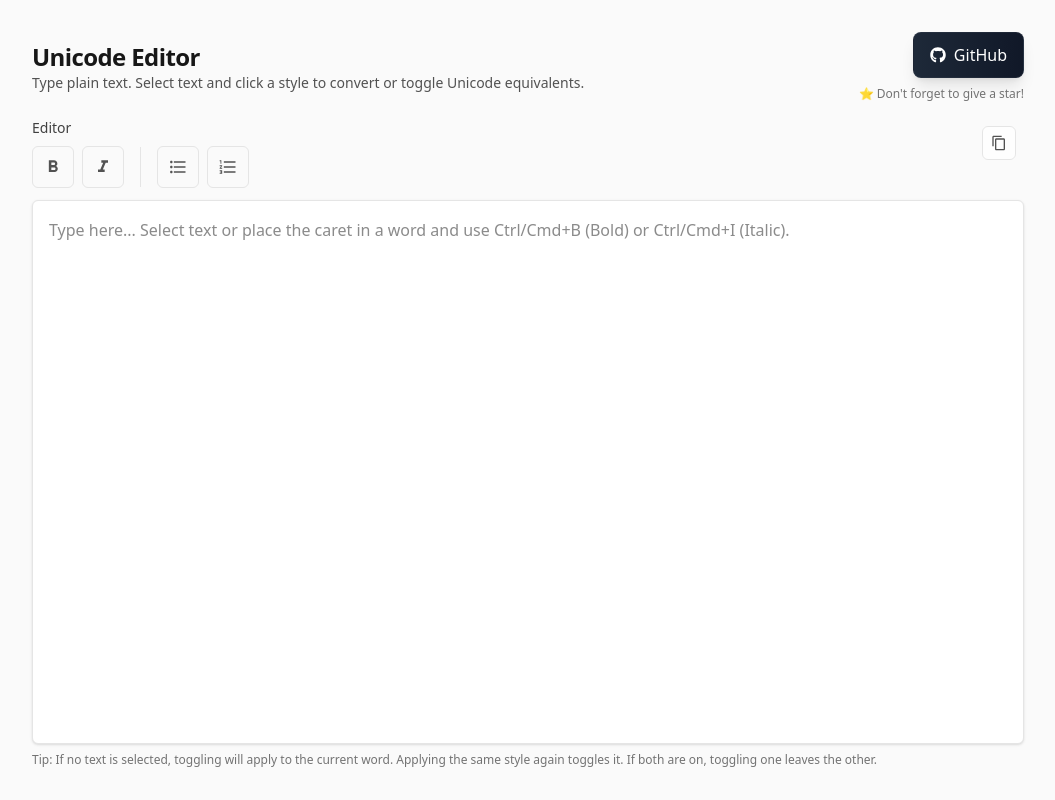
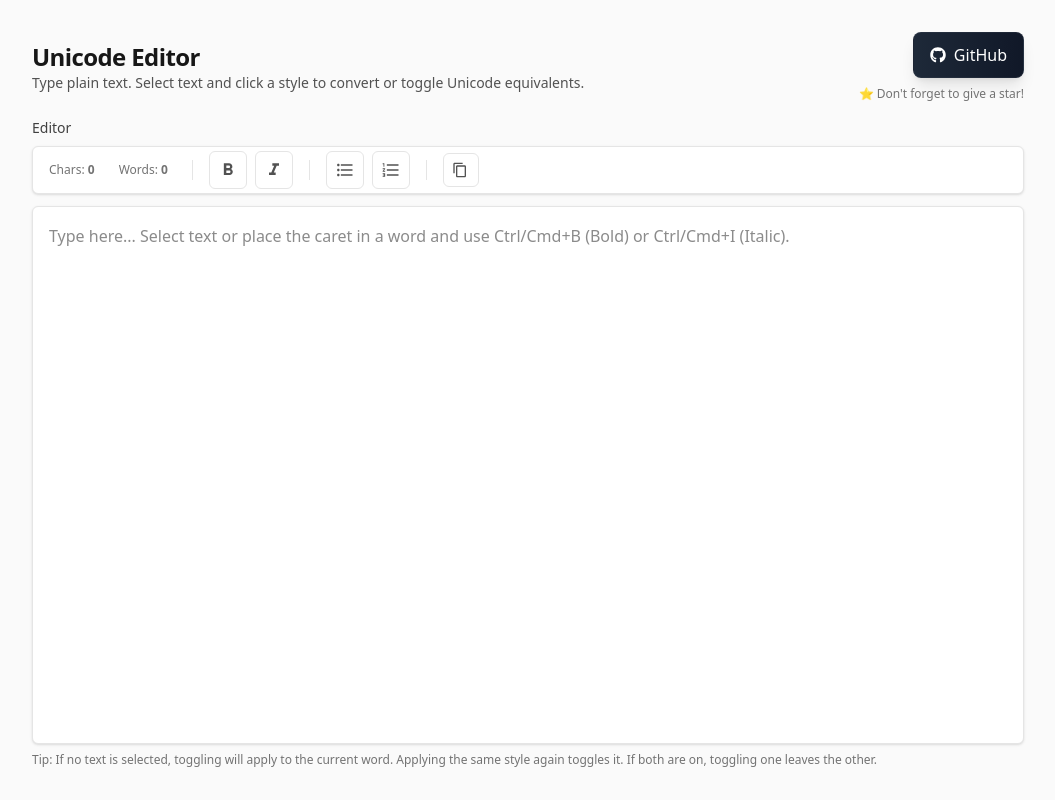
Before and after one commit to SpunkyAmigo/unicode-editor, a React (Vite) app: page / in a window 1280 px wide. Shown: the whole page, without its empty margins (112-1167 px from the left). Built offline with nearby package versions, Linux system fonts and the light colour scheme.

Commit message:
char and word count + improved toolbar layout

```diff
--- a/src/App.jsx
+++ b/src/App.jsx
@@ -497,6 +497,10 @@ export default function UnicodeEditor() {
     textareaRef.current?.focus();
   }
 
+  // Character and word count logic
+  const characterCount = value.length;
+  const wordCount = value.trim() === "" ? 0 : value.trim().split(/\s+/).length;
+
   return (
     <div className="min-h-screen w-full bg-neutral-50 text-neutral-900 flex flex-col">
       <div className="flex-1 mx-auto max-w-5xl px-4 py-8 w-full flex flex-col">
@@ -524,43 +528,34 @@ export default function UnicodeEditor() {
           <div className="flex items-center justify-between mb-2">
             <label className="text-sm font-medium text-neutral-700">Editor</label>
           </div>
-
-          {/* Copy button positioned on top right of editor */}
-          <button
-            onClick={handleCopy}
-            className="absolute top-2 right-2 z-10 rounded-md p-2 text-neutral-600 hover:bg-neutral-100 hover:text-neutral-800 transition-colors bg-white/80 backdrop-blur-sm border border-neutral-200"
-            title="Copy Unicode"
-          >
-            {copySuccess ? (
-              <MdCheck className="w-4 h-4 text-green-600" />
-            ) : (
-              <MdContentCopy className="w-4 h-4" />
-            )}
-          </button>
-
-          {/* Style buttons above editor */}
-          <div className="flex gap-2 mb-3">
+          {/* Toolbar: compact, neat, all controls in one row */}
+          <div className="mb-3 flex items-center gap-2 px-2 py-1 rounded-md bg-white border border-neutral-200 shadow-sm">
+            {/* Character and word count */}
+            <span className="text-xs text-neutral-500 px-2">Chars: <strong>{characterCount}</strong></span>
+            <span className="text-xs text-neutral-500 px-2">Words: <strong>{wordCount}</strong></span>
+            {/* Separator */}
+            <span className="mx-2 h-5 w-px bg-neutral-200" />
+            {/* Style buttons */}
             <button
               onClick={() => handleStyleClick("bold")}
-              className="rounded-md p-2.5 text-neutral-600 hover:bg-neutral-100 hover:text-neutral-800 transition-colors border border-neutral-200 hover:border-neutral-300"
+              className="rounded-md p-2 text-neutral-600 hover:bg-neutral-100 hover:text-neutral-800 transition-colors border border-neutral-200 hover:border-neutral-300"
               title="Bold (Ctrl/Cmd+B)"
             >
               <MdFormatBold className="w-5 h-5" />
             </button>
             <button
               onClick={() => handleStyleClick("italic")}
-              className="rounded-md p-2.5 text-neutral-600 hover:bg-neutral-100 hover:text-neutral-800 transition-colors border border-neutral-200 hover:border-neutral-300"
+              className="rounded-md p-2 text-neutral-600 hover:bg-neutral-100 hover:text-neutral-800 transition-colors border border-neutral-200 hover:border-neutral-300"
               title="Italic (Ctrl/Cmd+I)"
             >
               <MdFormatItalic className="w-5 h-5" />
             </button>
-
             {/* Separator */}
-            <div className="w-px h-10 bg-neutral-200 mx-2 self-center"></div>
-
+            <span className="mx-2 h-5 w-px bg-neutral-200" />
+            {/* List buttons */}
             <button
               onClick={() => handleListClick("bullets")}
-              className={`rounded-md p-2.5 transition-colors border ${
+              className={`rounded-md p-2 transition-colors border ${
                 listMode === "bullets"
                   ? "bg-neutral-800 text-white border-neutral-800"
                   : "text-neutral-600 hover:bg-neutral-100 hover:text-neutral-800 border-neutral-200 hover:border-neutral-300"
@@ -571,7 +566,7 @@ export default function UnicodeEditor() {
             </button>
             <button
               onClick={() => handleListClick("numbers")}
-              className={`rounded-md p-2.5 transition-colors border ${
+              className={`rounded-md p-2 transition-colors border ${
                 listMode === "numbers"
                   ? "bg-neutral-800 text-white border-neutral-800"
                   : "text-neutral-600 hover:bg-neutral-100 hover:text-neutral-800 border-neutral-200 hover:border-neutral-300"
@@ -580,8 +575,23 @@ export default function UnicodeEditor() {
             >
               <MdFormatListNumbered className="w-5 h-5" />
             </button>
+            {/* Separator */}
+            <span className="mx-2 h-5 w-px bg-neutral-200" />
+            {/* Copy button */}
+            <button
+              onClick={handleCopy}
+              className="rounded-md p-2 text-neutral-600 hover:bg-neutral-100 hover:text-neutral-800 transition-colors border border-neutral-200 hover:border-neutral-300"
+              title="Copy Unicode"
+              style={{ minWidth: 36 }}
+            >
+              {copySuccess ? (
+                <MdCheck className="w-4 h-4 text-green-600" />
+              ) : (
+                <MdContentCopy className="w-4 h-4" />
+              )}
+            </button>
           </div>
-
+          {/* Editor textarea */}
           <textarea
             ref={textareaRef}
             value={value}
```
